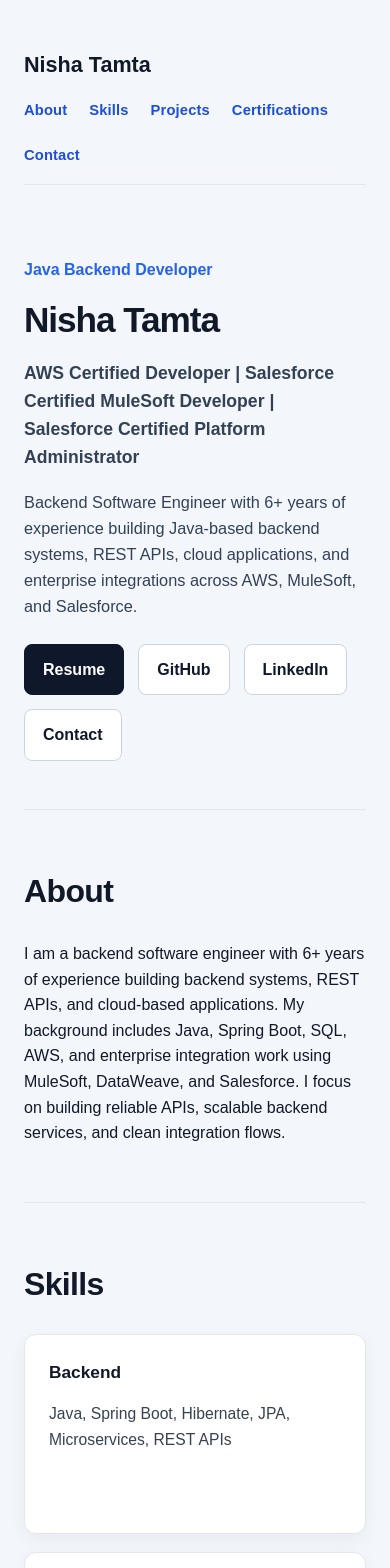
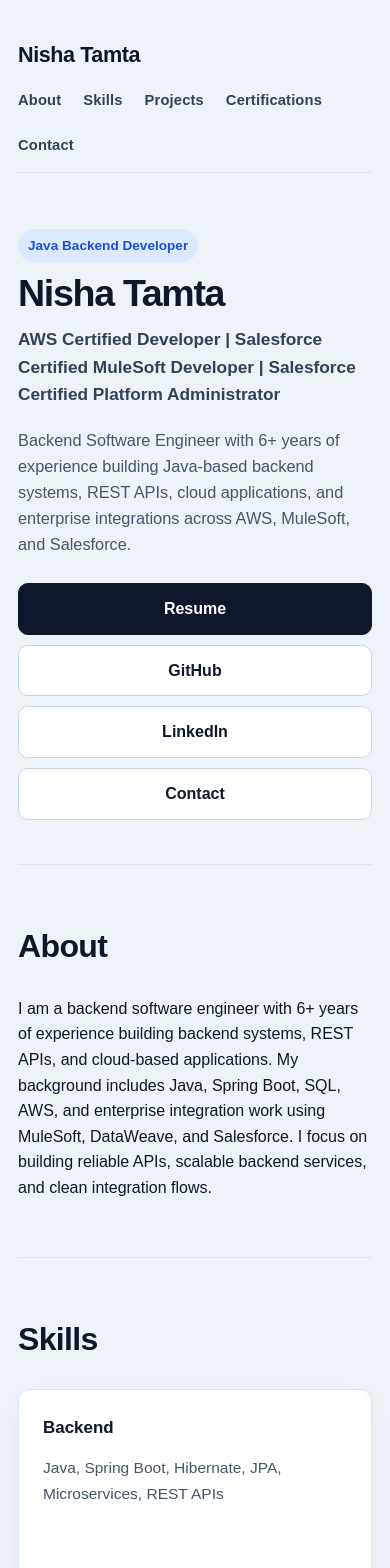
Before and after one commit to nisha-tamta/nisha-portfolio, a React (Vite) app: page / in a window 390 px wide. Shown: the top 1568 px of the page. Built offline with nearby package versions, Linux system fonts and the light colour scheme.

Commit message:
Finalize darker technical portfolio UI

```diff
--- a/src/index.css
+++ b/src/index.css
@@ -10,8 +10,8 @@
 
 body {
   font-family: Arial, sans-serif;
-  background: #f3f6fb;
-  color: #111827;
+  background: #eef3f9;
+  color: #0f172a;
   line-height: 1.6;
 }
 
@@ -25,9 +25,9 @@
 }
 
 .site {
-  max-width: 1100px;
+  max-width: 1120px;
   margin: 0 auto;
-  padding: 32px 24px 24px;
+  padding: 32px 24px 32px;
 }
 
 .navbar {
@@ -37,12 +37,12 @@
   display: flex;
   justify-content: space-between;
   align-items: center;
-  padding: 16px 0;
   gap: 16px;
   flex-wrap: wrap;
-  background: rgba(243, 246, 251, 0.92);
-  border-bottom: 1px solid #e5e7eb;
-  backdrop-filter: blur(8px);
+  padding: 16px 0;
+  background: rgba(238, 243, 249, 0.9);
+  border-bottom: 1px solid #dbe3ee;
+  backdrop-filter: blur(10px);
 }
 
 .navbar nav {
@@ -55,42 +55,56 @@
   font-size: 0.92rem;
   font-weight: 700;
   letter-spacing: 0.01em;
+  color: #334155;
+}
+
+.navbar nav a:hover {
+  color: #0f172a;
 }
 
 .logo {
   font-size: 1.35rem;
   font-weight: 700;
-  color: #111827;
+  color: #0f172a;
+  letter-spacing: -0.02em;
 }
 
 .hero {
-  padding: 72px 0 48px;
+  padding: 72px 0 52px;
 }
 
 .tag {
-  color: #2563eb;
+  display: inline-block;
+  margin-bottom: 12px;
+  padding: 6px 10px;
+  border-radius: 999px;
+  background: #dbeafe;
+  color: #1d4ed8;
+  font-size: 0.85rem;
   font-weight: 700;
-  margin-bottom: 10px;
 }
 
 .hero h1 {
-  font-size: 3.25rem;
-  margin-bottom: 10px;
-  letter-spacing: -0.03em;
+  font-size: 3.3rem;
+  line-height: 1.05;
+  margin-bottom: 12px;
+  letter-spacing: -0.035em;
+  color: #0f172a;
 }
 
 .hero h2 {
-  font-size: 1.35rem;
+  font-size: 1.3rem;
   font-weight: 700;
   color: #334155;
   margin-bottom: 18px;
+  max-width: 900px;
 }
 
 .hero-text {
   max-width: 760px;
   font-size: 1.02rem;
-  color: #334155;
-  margin-bottom: 24px;
+  color: #475569;
+  margin-bottom: 26px;
 }
 
 .hero-buttons {
@@ -104,7 +118,7 @@
 .project-button {
   display: inline-block;
   padding: 12px 18px;
-  border-radius: 8px;
+  border-radius: 10px;
   font-weight: 700;
   transition: all 0.2s ease;
 }
@@ -115,24 +129,25 @@
   border: 1px solid #0f172a;
 }
 
+.primary-button:hover,
+.project-button:hover {
+  opacity: 0.94;
+}
+
 .secondary-button {
   background: #ffffff;
   color: #0f172a;
   border: 1px solid #cbd5e1;
 }
 
-.primary-button:hover,
-.project-button:hover {
-  opacity: 0.92;
-}
-
 .secondary-button:hover {
   background: #f8fafc;
+  border-color: #94a3b8;
 }
 
 .section {
   padding: 56px 0;
-  border-top: 1px solid #e5e7eb;
+  border-top: 1px solid #dbe3ee;
 }
 
 .section:first-of-type {
@@ -143,11 +158,12 @@
   font-size: 2rem;
   margin-bottom: 24px;
   letter-spacing: -0.02em;
+  color: #0f172a;
 }
 
 .grid {
   display: grid;
-  grid-template-columns: repeat(auto-fit, minmax(240px, 1fr));
+  grid-template-columns: repeat(auto-fit, minmax(260px, 1fr));
   gap: 18px;
 }
 
@@ -161,33 +177,34 @@
 .card,
 .project-card {
   background: #ffffff;
-  border: 1px solid #e5e7eb;
+  border: 1px solid #dbe3ee;
   border-radius: 12px;
   padding: 24px;
-  box-shadow: 0 6px 18px rgba(15, 23, 42, 0.05);
-}
-
-.card p {
-  color: #374151;
+  box-shadow: 0 8px 24px rgba(15, 23, 42, 0.045);
 }
 
 .card h4,
 .project-card h4 {
   margin-bottom: 10px;
+  color: #0f172a;
+}
+
+.card p {
+  color: #475569;
 }
 
 .skills-grid .card {
-  min-height: 200px;
+  min-height: 205px;
 }
 
 .skills-grid .card h4 {
-  font-size: 1.08rem;
+  font-size: 1.06rem;
   margin-bottom: 14px;
 }
 
 .skills-grid .card p {
-  font-size: 0.98rem;
-  color: #374151;
+  font-size: 0.97rem;
+  color: #475569;
   line-height: 1.7;
 }
 
@@ -202,12 +219,12 @@
 
 .project-card p {
   margin-bottom: 12px;
-  color: #374151;
+  color: #475569;
 }
 
 .project-image-wrap {
   background: #f8fafc;
-  border: 1px solid #e5e7eb;
+  border: 1px solid #e2e8f0;
   border-radius: 10px;
   padding: 16px;
   margin-bottom: 18px;
@@ -241,10 +258,10 @@
   display: inline-block;
   padding: 6px 10px;
   border-radius: 999px;
-  background: #eef2ff;
+  background: #e0e7ff;
   color: #1e3a8a;
   border: 1px solid #c7d2fe;
-  font-size: 0.86rem;
+  font-size: 0.84rem;
   font-weight: 700;
 }
 
@@ -266,14 +283,14 @@
 }
 
 #certifications .card h4 {
-  font-size: 1.05rem;
+  font-size: 1.02rem;
   line-height: 1.4;
   margin-bottom: 10px;
 }
 
 #certifications .card p {
   margin-bottom: 12px;
-  color: #475569;
+  color: #64748b;
 }
 
 #certifications .card a {
@@ -281,9 +298,13 @@
 }
 
 .contact-note {
-  font-weight: 600;
+  font-weight: 700;
   margin-bottom: 14px;
-  color: #111827;
+  color: #0f172a;
+}
+
+#contact .card p {
+  margin-bottom: 10px;
 }
 
 @media (max-width: 1100px) {
@@ -293,12 +314,16 @@
 }
 
 @media (max-width: 768px) {
+  .hero {
+    padding: 56px 0 44px;
+  }
+
   .hero h1 {
-    font-size: 2.2rem;
+    font-size: 2.35rem;
   }
 
   .hero h2 {
-    font-size: 1.1rem;
+    font-size: 1.08rem;
   }
 
   .skills-grid {
@@ -307,7 +332,26 @@
 }
 
 @media (max-width: 520px) {
+  .site {
+    padding: 24px 18px 28px;
+  }
+
+  .navbar {
+    padding: 14px 0;
+  }
+
   .skills-grid {
     grid-template-columns: 1fr;
   }
+
+  .hero-buttons {
+    gap: 10px;
+  }
+
+  .primary-button,
+  .secondary-button,
+  .project-button {
+    width: 100%;
+    text-align: center;
+  }
 }
```
